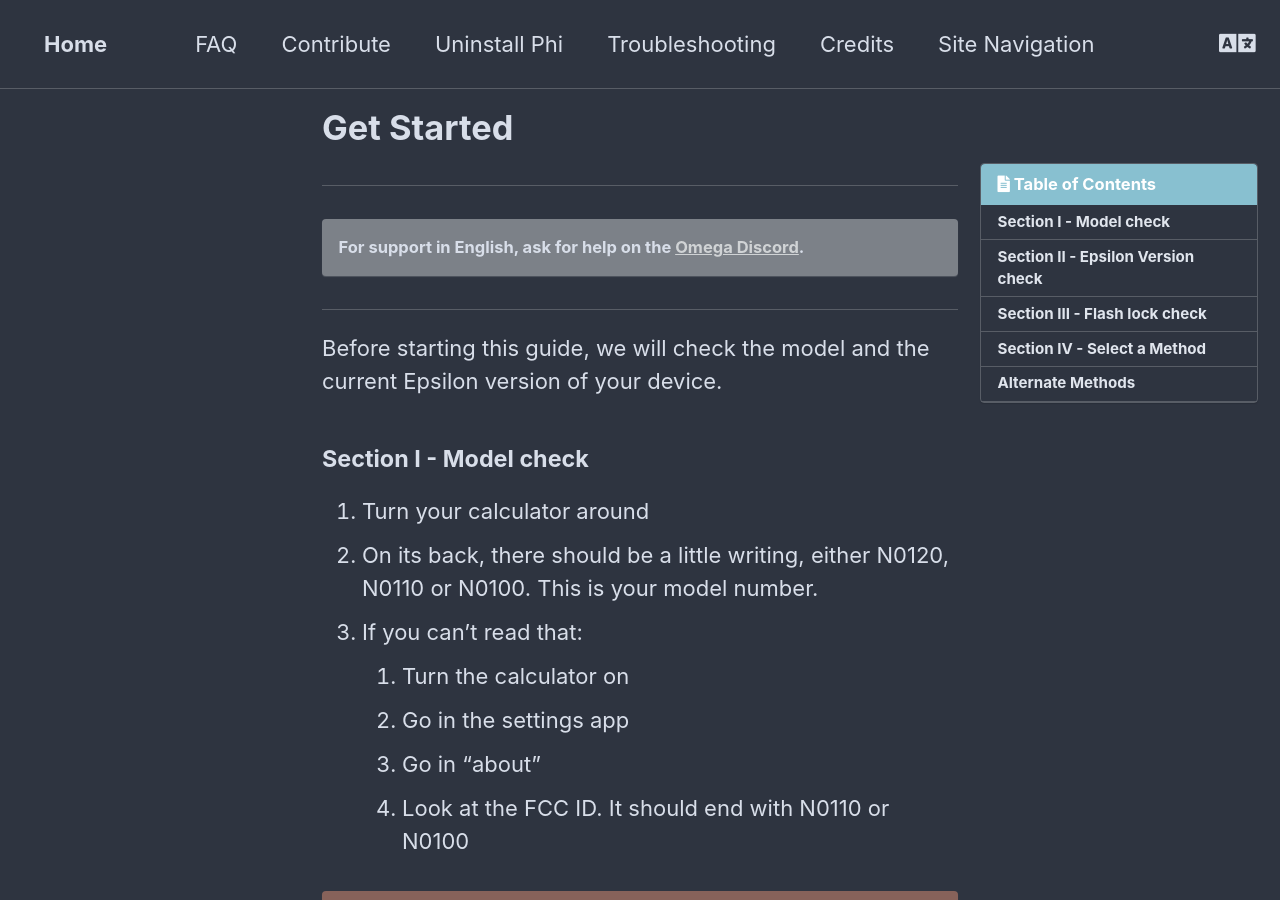
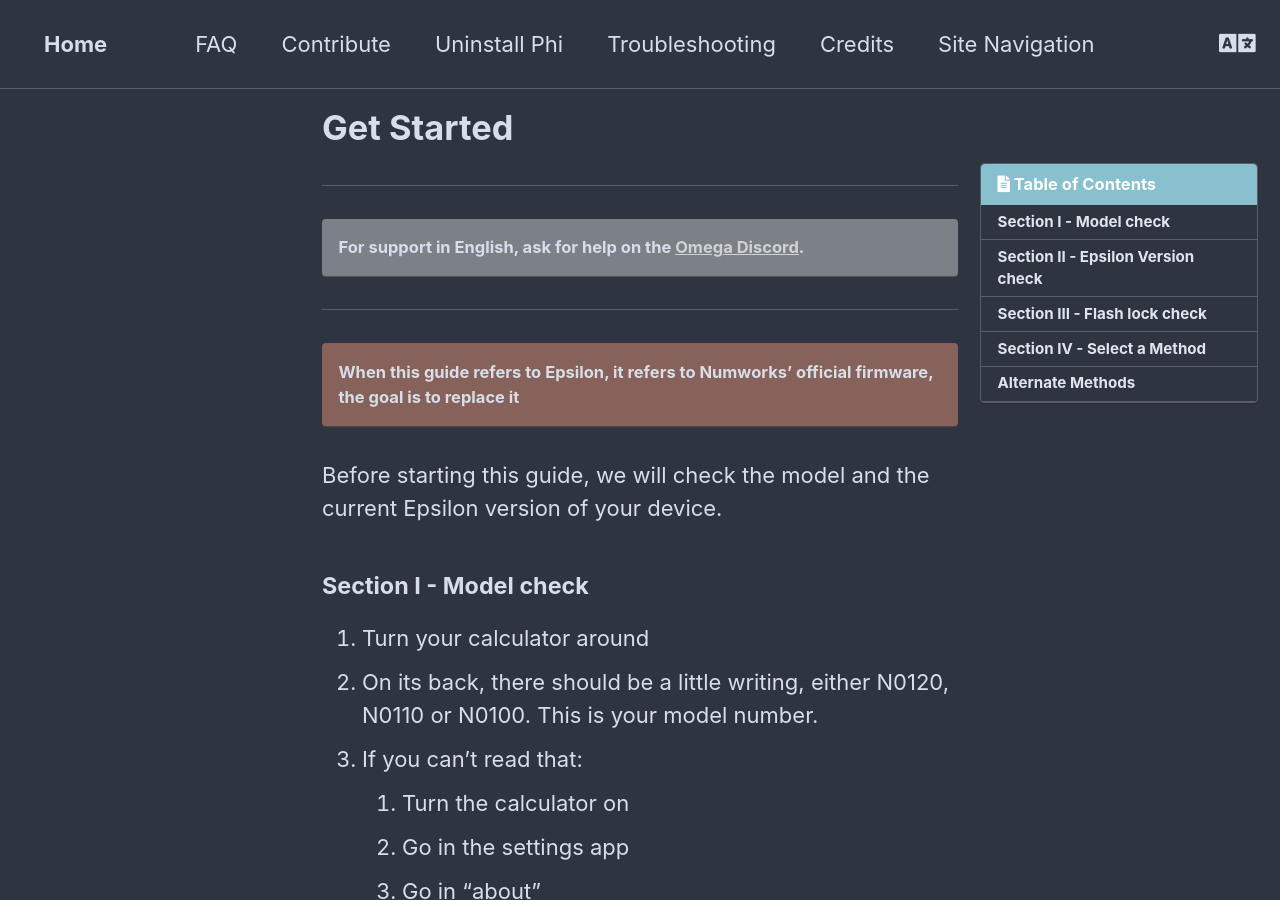
Before and after one commit to Omega-Numworks/Omega-Guide, a Jekyll site: the page built from _pages/en_US/get-started.md, in a window 1280 px wide and 900 px high. Built offline with Jekyll 4.4.1, drawn with Linux system fonts in a browser that asks for light colours; comment, search, counter and statistics services are not loaded.

Commit message:
Add Epsilon definition

```diff
--- a/_pages/en_US/get-started.md
+++ b/_pages/en_US/get-started.md
@@ -3,6 +3,9 @@ title: "Get Started"
 ---
 
 {% include toc title="Table of Contents" %}
+
+When this guide refers to Epsilon, it refers to Numworks' official firmware, the goal is to replace it
+{: .notice--warning}
 
 Before starting this guide, we will check the model and the current Epsilon version of your device.
 
```
